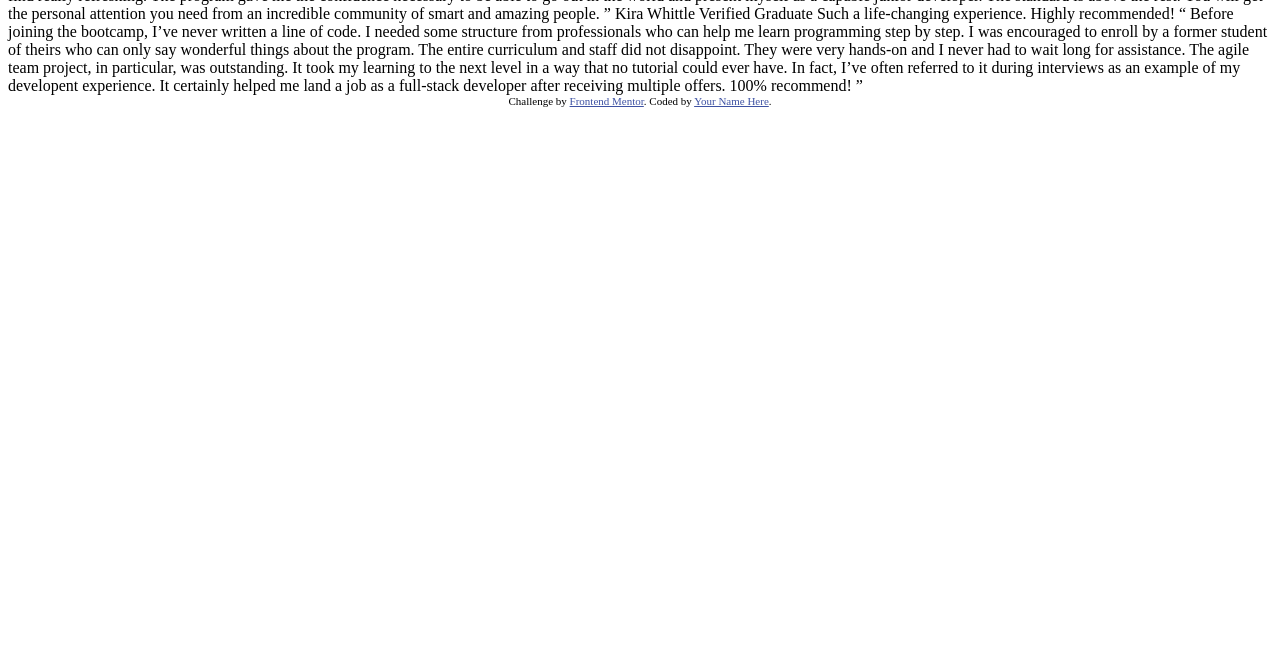
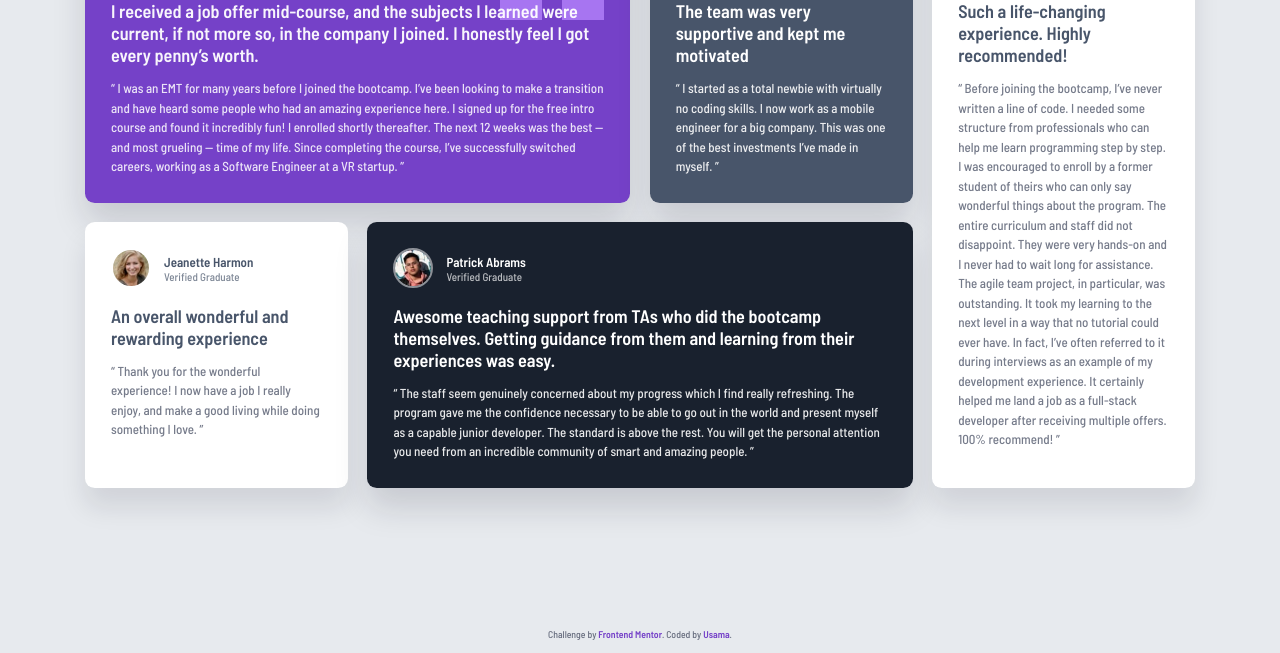
Before and after one commit to Usama-Codez/Assignment-1, a plain HTML site: page index.html in a window 1280 px wide. Shown: the part 147-800 px from the top of the page. Drawn offline with Linux system fonts and the light colour scheme.

Commit message:
updated task code

```diff
--- a/index.html
+++ b/index.html
@@ -2,75 +2,100 @@
 <html lang="en">
 <head>
   <meta charset="UTF-8">
-  <meta name="viewport" content="width=device-width, initial-scale=1.0"> <!-- displays site properly based on user's device -->
+  <meta name="viewport" content="width=device-width, initial-scale=1.0">
 
   <link rel="icon" type="image/png" sizes="32x32" href="./images/favicon-32x32.png">
+  <link rel="preconnect" href="https://fonts.googleapis.com">
+  <link rel="preconnect" href="https://fonts.gstatic.com" crossorigin>
+  <link href="https://fonts.googleapis.com/css2?family=Barlow+Semi+Condensed:wght@500;600&display=swap" rel="stylesheet">
+  <link rel="stylesheet" href="style.css">
 
-  <title>Frontend Mentor | [Challenge Name Here]</title>
-
-  <!-- Feel free to remove these styles or customise in your own stylesheet 👍 -->
-  <style>
-    .attribution { font-size: 11px; text-align: center; }
-    .attribution a { color: hsl(228, 45%, 44%); }
-  </style>
+  <title>Testimonials Grid</title>
 </head>
 <body>
-  Daniel Clifford
-  Verified Graduate
+  <main class="testimonials">
+    <h1 class="sr-only">Student success stories</h1>
 
-  I received a job offer mid-course, and the subjects I learned were current, if not more so,
-  in the company I joined. I honestly feel I got every penny’s worth.
+    <section class="testimonials__grid" aria-label="Testimonials">
+      <article class="card card--violet card--quote card--daniel">
+        <header class="card__header">
+          <img class="card__avatar" src="./images/image-daniel.jpg" alt="Portrait of Daniel Clifford">
+          <div class="card__meta">
+            <p class="card__name">Daniel Clifford</p>
+            <p class="card__role">Verified Graduate</p>
+          </div>
+        </header>
+        <h2 class="card__title">
+          I received a job offer mid-course, and the subjects I learned were current, if not more so, in the company I joined. I honestly feel I got every penny’s worth.
+        </h2>
+        <p class="card__quote">
+          “ I was an EMT for many years before I joined the bootcamp. I’ve been looking to make a transition and have heard some people who had an amazing experience here. I signed up for the free intro course and found it incredibly fun! I enrolled shortly thereafter. The next 12 weeks was the best — and most grueling — time of my life. Since completing the course, I’ve successfully switched careers, working as a Software Engineer at a VR startup. ”
+        </p>
+      </article>
 
-  “ I was an EMT for many years before I joined the bootcamp. I’ve been looking to make a
-  transition and have heard some people who had an amazing experience here. I signed up
-  for the free intro course and found it incredibly fun! I enrolled shortly thereafter.
-  The next 12 weeks was the best - and most grueling - time of my life. Since completing
-  the course, I’ve successfully switched careers, working as a Software Engineer at a VR startup. ”
+      <article class="card card--grey card--jonathan">
+        <header class="card__header">
+          <img class="card__avatar" src="./images/image-jonathan.jpg" alt="Portrait of Jonathan Walters">
+          <div class="card__meta">
+            <p class="card__name">Jonathan Walters</p>
+            <p class="card__role">Verified Graduate</p>
+          </div>
+        </header>
+        <h2 class="card__title">The team was very supportive and kept me motivated</h2>
+        <p class="card__quote">
+          “ I started as a total newbie with virtually no coding skills. I now work as a mobile engineer for a big company. This was one of the best investments I’ve made in myself. ”
+        </p>
+      </article>
 
-  Jonathan Walters
-  Verified Graduate
+      <article class="card card--white card--jeanette">
+        <header class="card__header">
+          <img class="card__avatar" src="./images/image-jeanette.jpg" alt="Portrait of Jeanette Harmon">
+          <div class="card__meta">
+            <p class="card__name">Jeanette Harmon</p>
+            <p class="card__role">Verified Graduate</p>
+          </div>
+        </header>
+        <h2 class="card__title">An overall wonderful and rewarding experience</h2>
+        <p class="card__quote">
+          “ Thank you for the wonderful experience! I now have a job I really enjoy, and make a good living while doing something I love. ”
+        </p>
+      </article>
 
-  The team was very supportive and kept me motivated
+      <article class="card card--dark card--patrick">
+        <header class="card__header">
+          <img class="card__avatar" src="./images/image-patrick.jpg" alt="Portrait of Patrick Abrams">
+          <div class="card__meta">
+            <p class="card__name">Patrick Abrams</p>
+            <p class="card__role">Verified Graduate</p>
+          </div>
+        </header>
+        <h2 class="card__title">
+          Awesome teaching support from TAs who did the bootcamp themselves. Getting guidance from them and learning from their experiences was easy.
+        </h2>
+        <p class="card__quote">
+          “ The staff seem genuinely concerned about my progress which I find really refreshing. The program gave me the confidence necessary to be able to go out in the world and present myself as a capable junior developer. The standard is above the rest. You will get the personal attention you need from an incredible community of smart and amazing people. ”
+        </p>
+      </article>
 
-  “ I started as a total newbie with virtually no coding skills. I now work as a mobile engineer
-  for a big company. This was one of the best investments I’ve made in myself. ”
+      <article class="card card--white card--kira">
+        <header class="card__header">
+          <img class="card__avatar" src="./images/image-kira.jpg" alt="Portrait of Kira Whittle">
+          <div class="card__meta">
+            <p class="card__name">Kira Whittle</p>
+            <p class="card__role">Verified Graduate</p>
+          </div>
+        </header>
+        <h2 class="card__title">Such a life-changing experience. Highly recommended!</h2>
+        <p class="card__quote">
+          “ Before joining the bootcamp, I’ve never written a line of code. I needed some structure from professionals who can help me learn programming step by step. I was encouraged to enroll by a former student of theirs who can only say wonderful things about the program. The entire curriculum and staff did not disappoint. They were very hands-on and I never had to wait long for assistance. The agile team project, in particular, was outstanding. It took my learning to the next level in a way that no tutorial could ever have. In fact, I’ve often referred to it during interviews as an example of my development experience. It certainly helped me land a job as a full-stack developer after receiving multiple offers. 100% recommend! ”
+        </p>
+      </article>
+    </section>
+  </main>
 
-  Jeanette Harmon
-  Verified Graduate
-
-  An overall wonderful and rewarding experience
-
-  “ Thank you for the wonderful experience! I now have a job I really enjoy, and make a good living
-  while doing something I love. ”
-
-  Patrick Abrams
-  Verified Graduate
-
-  Awesome teaching support from TAs who did the bootcamp themselves. Getting guidance from them and
-  learning from their experiences was easy.
-
-  “ The staff seem genuinely concerned about my progress which I find really refreshing. The program
-  gave me the confidence necessary to be able to go out in the world and present myself as a capable
-  junior developer. The standard is above the rest. You will get the personal attention you need from
-  an incredible community of smart and amazing people. ”
-
-  Kira Whittle
-  Verified Graduate
-
-  Such a life-changing experience. Highly recommended!
-
-  “ Before joining the bootcamp, I’ve never written a line of code. I needed some structure from
-  professionals who can help me learn programming step by step. I was encouraged to enroll by a former
-  student of theirs who can only say wonderful things about the program. The entire curriculum and staff
-  did not disappoint. They were very hands-on and I never had to wait long for assistance. The agile team
-  project, in particular, was outstanding. It took my learning to the next level in a way that no tutorial
-  could ever have. In fact, I’ve often referred to it during interviews as an example of my developent
-  experience. It certainly helped me land a job as a full-stack developer after receiving multiple offers.
-  100% recommend! ”
-
-  <div class="attribution">
+  <footer class="attribution">
     Challenge by <a href="https://www.frontendmentor.io?ref=challenge" target="_blank">Frontend Mentor</a>.
-    Coded by <a href="#">Your Name Here</a>.
-  </div>
+    Coded by <a href="https://github.com/usama">Usama</a>.
+  </footer>
 </body>
 </html>
--- /dev/null
+++ b/style.css
@@ -0,0 +1,204 @@
+:root {
+  --clr-purple-50: hsl(260, 100%, 95%);
+  --clr-purple-300: hsl(264, 82%, 80%);
+  --clr-purple-500: hsl(263, 55%, 52%);
+  --clr-white: hsl(0, 0%, 100%);
+  --clr-grey-100: hsl(214, 17%, 92%);
+  --clr-grey-200: hsl(0, 0%, 81%);
+  --clr-grey-400: hsl(224, 10%, 45%);
+  --clr-grey-500: hsl(217, 19%, 35%);
+  --clr-blue-dark: hsl(219, 29%, 14%);
+  --clr-black: hsl(0, 0%, 7%);
+
+  font-size: 13px;
+}
+
+*,
+*::before,
+*::after {
+  box-sizing: border-box;
+}
+
+body {
+  margin: 0;
+  min-height: 100vh;
+  font-family: "Barlow Semi Condensed", system-ui, -apple-system, BlinkMacSystemFont, sans-serif;
+  background-color: var(--clr-grey-100);
+  color: var(--clr-grey-500);
+  display: flex;
+  flex-direction: column;
+}
+
+img {
+  max-width: 100%;
+  display: block;
+}
+
+.sr-only {
+  position: absolute;
+  width: 1px;
+  height: 1px;
+  padding: 0;
+  margin: -1px;
+  overflow: hidden;
+  clip: rect(0, 0, 0, 0);
+  border: 0;
+}
+
+.testimonials {
+  width: 100%;
+  padding: 4rem 1.5rem 2rem;
+}
+
+.testimonials__grid {
+  max-width: 1110px;
+  margin: 0 auto;
+  display: grid;
+  gap: 1.5rem;
+}
+
+.card {
+  background-color: var(--clr-white);
+  border-radius: 0.75rem;
+  padding: 2rem;
+  box-shadow: 0 1.5rem 2.5rem rgba(17, 23, 41, 0.15);
+  color: var(--clr-grey-400);
+  transition: transform 200ms ease, box-shadow 200ms ease;
+}
+
+.card:hover {
+  transform: translateY(-4px);
+  box-shadow: 0 2rem 3rem rgba(17, 23, 41, 0.2);
+}
+
+.card__header {
+  display: flex;
+  align-items: center;
+  gap: 1rem;
+  margin-bottom: 1.25rem;
+}
+
+.card__avatar {
+  width: 40px;
+  height: 40px;
+  border-radius: 50%;
+  border: 2px solid rgba(255, 255, 255, 0.5);
+}
+
+.card__name {
+  font-weight: 600;
+  margin: 0;
+  color: inherit;
+}
+
+.card__role {
+  margin: 0;
+  font-size: 0.85rem;
+  opacity: 0.7;
+}
+
+.card__title {
+  font-size: 1.4rem;
+  margin: 0 0 1rem;
+  color: inherit;
+}
+
+.card__quote {
+  margin: 0;
+  line-height: 1.5;
+  opacity: 0.9;
+}
+
+.card--violet {
+  background: var(--clr-purple-500);
+  color: hsla(0, 0%, 100%, 0.95);
+}
+
+.card--quote {
+  background-image: url("./images/bg-pattern-quotation.svg");
+  background-repeat: no-repeat;
+  background-position: top right 2rem;
+}
+
+.card--grey {
+  background-color: var(--clr-grey-500);
+  color: var(--clr-white);
+}
+
+.card--dark {
+  background-color: var(--clr-blue-dark);
+  color: var(--clr-white);
+}
+
+.card--white {
+  background-color: var(--clr-white);
+  color: var(--clr-grey-500);
+}
+
+.card--white .card__quote {
+  color: var(--clr-grey-400);
+}
+
+.card--kira,
+.card--jeanette {
+  box-shadow: 0 1.5rem 2rem rgba(17, 23, 41, 0.1);
+}
+
+.attribution {
+  font-size: 0.75rem;
+  text-align: center;
+  color: var(--clr-grey-400);
+  padding: 1rem;
+  margin-top: auto;
+}
+
+.attribution a {
+  color: var(--clr-purple-500);
+  text-decoration: none;
+  font-weight: 600;
+}
+
+.attribution a:hover {
+  text-decoration: underline;
+}
+
+@media (min-width: 700px) {
+  .testimonials {
+    padding: 5rem 2rem 3rem;
+  }
+
+  .testimonials__grid {
+    grid-template-columns: repeat(4, minmax(0, 1fr));
+  }
+
+  .card--daniel {
+    grid-column: 1 / span 2;
+    grid-row: 1;
+  }
+
+  .card--jonathan {
+    grid-column: 3;
+    grid-row: 1;
+  }
+
+  .card--kira {
+    grid-column: 4;
+    grid-row: 1 / span 2;
+  }
+
+  .card--jeanette {
+    grid-column: 1;
+    grid-row: 2;
+  }
+
+  .card--patrick {
+    grid-column: 2 / span 2;
+    grid-row: 2;
+  }
+}
+
+@media (max-width: 699px) {
+  .card__title {
+    font-size: 1.2rem;
+  }
+}
```
